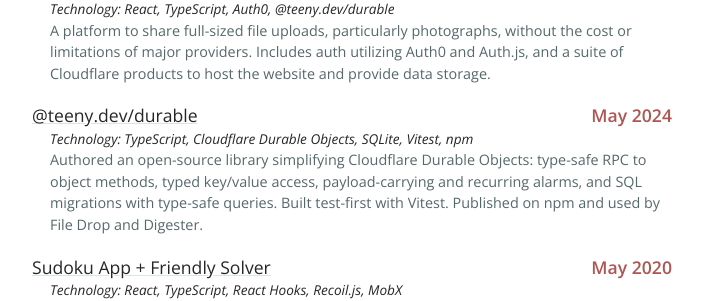
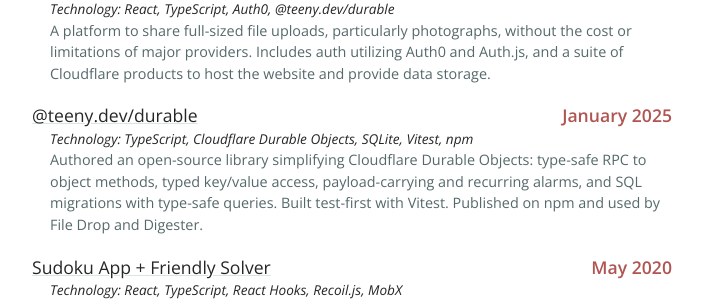
Before and after one commit to its-jman/jman.me, a Jekyll site: the page built from docs/index.html, in a window 1280 px wide and 900 px high, scrolled down 569 px. Shown: the part 157-458 px from the top of the window, without its empty margins (288-991 px from the left). Built offline with Jekyll 4.4.1, drawn with Linux system fonts in a browser that asks for light colours.

Commit message:
Date @teeny.dev/durable January 2025
Co-Authored-By: Claude Opus 5.5 <noreply@anthropic.com>

```diff
--- a/docs/_data/projects.yml
+++ b/docs/_data/projects.yml
@@ -41,7 +41,7 @@
 
 - name: "@teeny.dev/durable"
   repository: https://github.com/its-jman/teeny.dev/tree/main/packages/durable
-  date: "May 2024"
+  date: "January 2025"
   tech: TypeScript, Cloudflare Durable Objects, SQLite, Vitest, npm
   description: |-
     Authored an open-source library simplifying Cloudflare Durable Objects: type-safe RPC to object methods,
```
